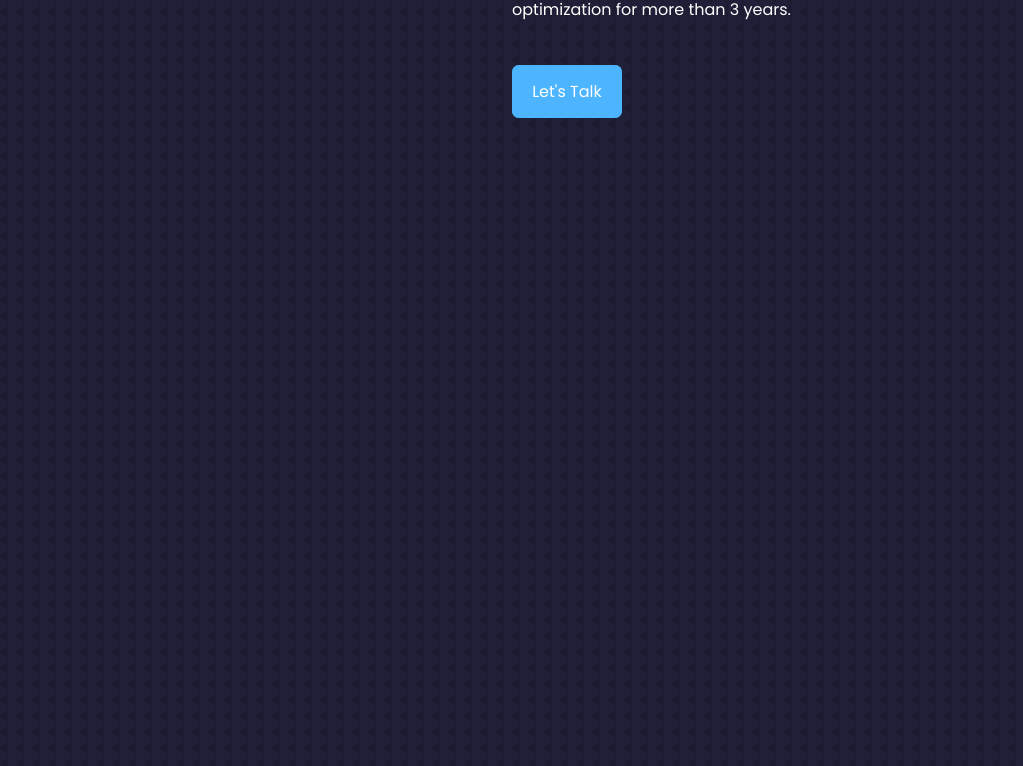
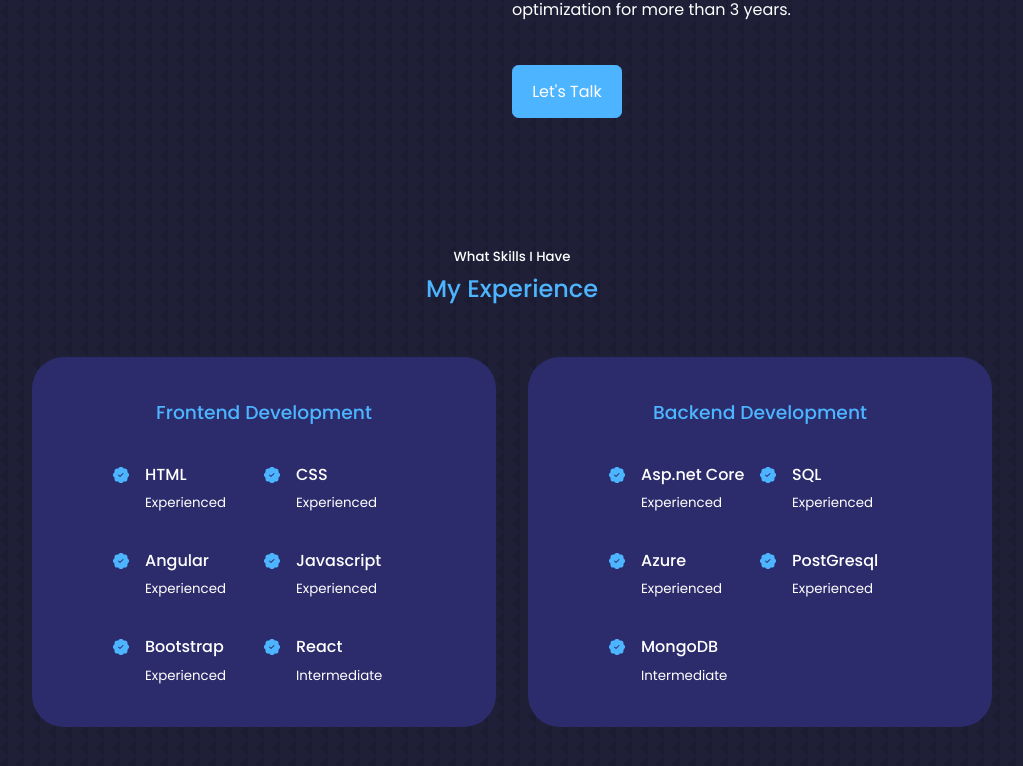
Before and after one commit to sumitra101/react-portfolio-website, a React (Create React App) app: page / in a window 1280 px wide. Shown: the part 1404-2170 px from the top of the page, without its empty margins (128-1151 px from the left). Built offline with nearby package versions, Linux system fonts and the light colour scheme.

Commit message:
design experienced components

```diff
--- a/src/components/experience/experience.css
+++ b/src/components/experience/experience.css
@@ -0,0 +1,73 @@
+.experience__container {
+    display: grid;
+    grid-template-columns: 1fr 1fr;
+    gap: 2rem;
+}
+
+.experience__container>div {
+    background: var(--color-bg-variant);
+    padding: 2.4rem 5rem;
+    border-radius: 2rem;
+    border: 1px solid transparent;
+    transition: var(--transition);
+}
+
+.experience__container>div:hover {
+    background: transparent;
+    cursor: default;
+    border-color: var(--color-primary-variant);
+}
+
+.experience__container>div h3 {
+    text-align: center;
+    margin-bottom: 2rem;
+    color: var(--color-primary);
+}
+
+.experience__content {
+    display: grid;
+    grid-template-columns: 1fr 1fr;
+    row-gap: 2rem;
+}
+
+.experience__details {
+    display: flex;
+    gap: 1rem;
+}
+
+.experience__details-icon {
+    margin-top: 6px;
+    color: var(--color-primary);
+}
+
+
+
+/* =====media queries (Medium device)++*/
+@media screen and (max-width:1024px) {
+    .experience__container {
+        grid-template-columns: 1fr;
+    }
+
+    .experience__container>div {
+        width: 80%;
+        padding: 2rem;
+        margin: 0 auto;
+    }
+
+    .experience__content {
+        padding: 1rem;
+    }
+}
+
+
+/* =====media queries (Small device)++*/
+@media screen and (max-width:600px) {
+    .experience__container {
+        gap: 1rem;
+    }
+
+    .experience__container>div {
+        width: 100%;
+        padding: 2rem 1rem;
+    }
+}
--- a/src/components/experience/experience.jsx
+++ b/src/components/experience/experience.jsx
@@ -1,9 +1,101 @@
 import React from 'react'
 import './experience.css'
+import {BsPatchCheckFill} from 'react-icons/bs'
 
 const experience = () => {
   return (
-    <section id='experience'></section>
+    <section id='experience'>
+        <h5>What Skills I Have</h5>
+        <h2>My Experience</h2>
+
+        <div className='container experience__container'>
+            <div className='experience__frontend'>
+                <h3>Frontend Development</h3>
+                <div className='experience__content'>
+                    <article className='experience__details'>
+                        <BsPatchCheckFill className='experience__details-icon'/>
+                        <div>
+                        <h4>HTML</h4>
+                        <small className='text-light'>Experienced</small>
+                        </div>
+                    </article>
+                    <article className='experience__details'>
+                        <BsPatchCheckFill className='experience__details-icon'/>
+                        <div>
+                        <h4>CSS</h4>
+                        <small className='text-light'>Experienced</small>
+                        </div>
+                    </article>
+                    <article className='experience__details'>
+                        <BsPatchCheckFill className='experience__details-icon'/>
+                        <div>
+                        <h4>Angular</h4>
+                        <small className='text-light'>Experienced</small>
+                        </div>
+                    </article>
+                    <article className='experience__details'>
+                        <BsPatchCheckFill className='experience__details-icon'/>
+                        <div>
+                        <h4>Javascript</h4>
+                        <small className='text-light'>Experienced</small>
+                        </div>
+                    </article>
+                    <article className='experience__details'>
+                        <BsPatchCheckFill className='experience__details-icon'/>
+                        <div>
+                        <h4>Bootstrap</h4>
+                        <small className='text-light'>Experienced</small>
+                        </div>
+                    </article>
+                    <article className='experience__details'>
+                        <BsPatchCheckFill className='experience__details-icon'/>
+                        <div>
+                        <h4>React</h4>
+                        <small className='text-light'>Intermediate</small>
+                        </div>
+                    </article>
+                </div>
+            </div>
+            <div className='experience__backend'>
+                <h3>Backend Development</h3>
+                <div className='experience__content'>
+                    <article className='experience__details'>
+                        <BsPatchCheckFill className='experience__details-icon'/>
+                        <div><h4>Asp.net Core</h4>
+                        <small className='text-light'>Experienced</small></div>
+                    </article>
+                    <article className='experience__details'>
+                        <BsPatchCheckFill className='experience__details-icon'/>
+                        <div>
+                        <h4>SQL</h4>
+                        <small className='text-light'>Experienced</small>
+                        </div>
+                    </article>
+                    <article className='experience__details'>
+                        <BsPatchCheckFill className='experience__details-icon'/>
+                <div>
+                <h4>Azure</h4>
+                        <small className='text-light'>Experienced</small>
+                </div>
+                    </article>
+                    <article className='experience__details'>
+                        <BsPatchCheckFill className='experience__details-icon'/>
+                        <div>
+                        <h4>PostGresql</h4>
+                        <small className='text-light'>Experienced</small>
+                        </div>
+                    </article>
+                    <article className='experience__details'>
+                        <BsPatchCheckFill className='experience__details-icon'/>
+                        <div>
+                        <h4>MongoDB</h4>
+                        <small className='text-light'>Intermediate</small>
+                        </div>
+                    </article>
+                </div>
+            </div>
+        </div>
+    </section>
 
   )
 }
--- a/src/index.css
+++ b/src/index.css
@@ -62,7 +62,6 @@
 
 section {
     margin-top: 8rem;
-    height: 100vh;
 }
 
 section>h2,
```
